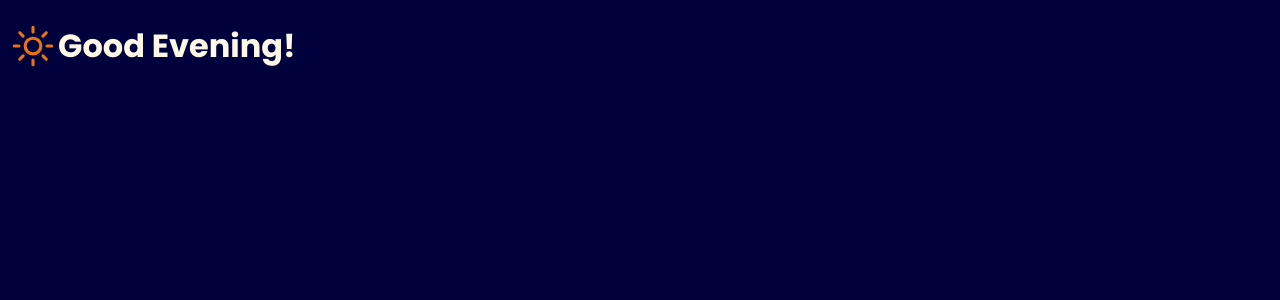
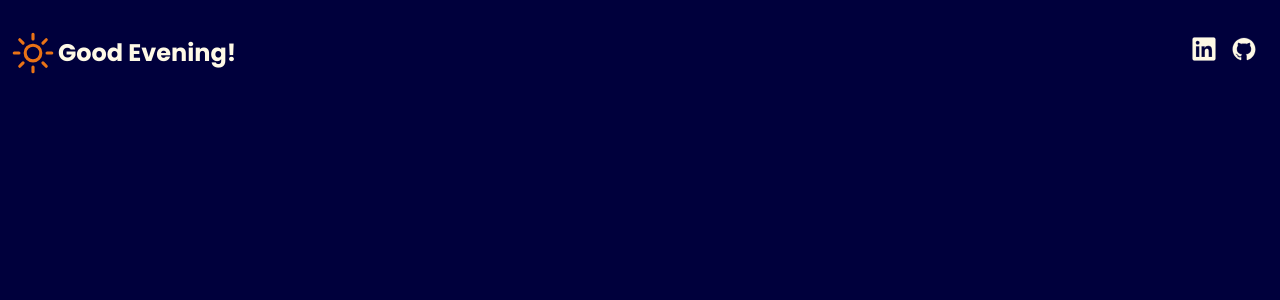
Before and after one commit to mattkrozel/atlas-react-and-jsx, a React (Vite) app: page / in a window 1280 px wide. Shown: the top 300 px of the page. Built offline with nearby package versions, Linux system fonts and the light colour scheme.

Commit message:
push task 1, icons reflected correctly and clickable to working urls

```diff
--- a/src/App.jsx
+++ b/src/App.jsx
@@ -1,7 +1,11 @@
-import { Greeting } from './components/Greeting';
+import { Header } from './components/Header';
 
 function App() {
-  return <Greeting />;
+  return (
+    <div>
+      <Header />
+    </div>
+  )
 }
 
 export default App;
--- a/src/components/Header.jsx
+++ b/src/components/Header.jsx
@@ -0,0 +1,11 @@
+import { Greeting } from './Greeting';
+import { SocialLinks } from './SocialLinks';
+
+export function Header() {
+    return (
+        <nav>
+            <Greeting />
+            <SocialLinks />
+        </nav>
+    );
+}
--- a/src/components/SocialLinks.jsx
+++ b/src/components/SocialLinks.jsx
@@ -0,0 +1,11 @@
+import linkedin from '../assets/linkedin.svg';
+import github from '../assets/github.svg';
+
+export function SocialLinks() {
+    return (
+        <div className='social-links'>
+            <a href='https://www.linkedin.com/in/mattkrozel/' target='_blank'><img src={linkedin} /></a>
+            <a href='https://github.com/mattkrozel' target='_blank'><img src={github} /></a>
+        </div>
+    )
+}
```
Also changed, not shown: src/components/Greeting.jsx (line endings or trailing spaces).
